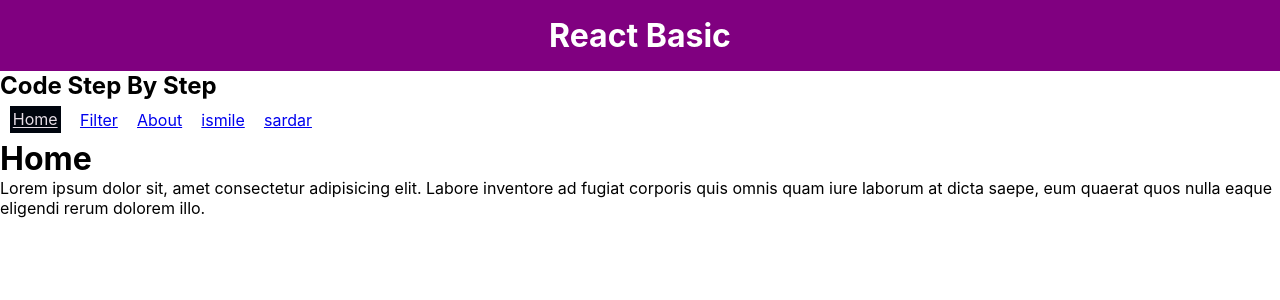
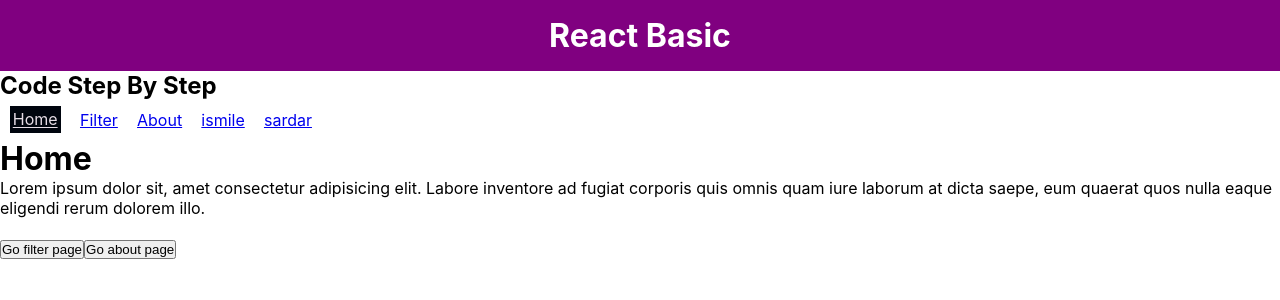
Before and after one commit to ismailsardar/react_2, a React (Create React App) app in the folder my-selfs/: page / in a window 1280 px wide. Shown: the top 300 px of the page. Built offline with nearby package versions, Linux system fonts and the light colour scheme.

Commit message:
conditions rendering with useNavigate()

```diff
--- a/my-selfs/src/components/code_stye_By_stye/pages/Home.js
+++ b/my-selfs/src/components/code_stye_By_stye/pages/Home.js
@@ -1,10 +1,19 @@
 import React from 'react'
+import { useNavigate } from 'react-router-dom'
 
 const Home = () => {
+  const navigate = useNavigate()
+
+  const handelClick = (url)=>{
+    navigate(url)
+  }
+
   return (
     <div>
       <h1>Home</h1>
-      <p>Lorem ipsum dolor sit, amet consectetur adipisicing elit. Labore inventore ad fugiat corporis quis omnis quam iure laborum at dicta saepe, eum quaerat quos nulla eaque eligendi rerum dolorem illo.</p>
+      <p>Lorem ipsum dolor sit, amet consectetur adipisicing elit. Labore inventore ad fugiat corporis quis omnis quam iure laborum at dicta saepe, eum quaerat quos nulla eaque eligendi rerum dolorem illo.</p><br />
+      <button onClick={()=>handelClick('/filter')}>Go filter page</button>
+      <button onClick={()=>handelClick('/about')}>Go about page</button>
     </div>
   )
 }
```
